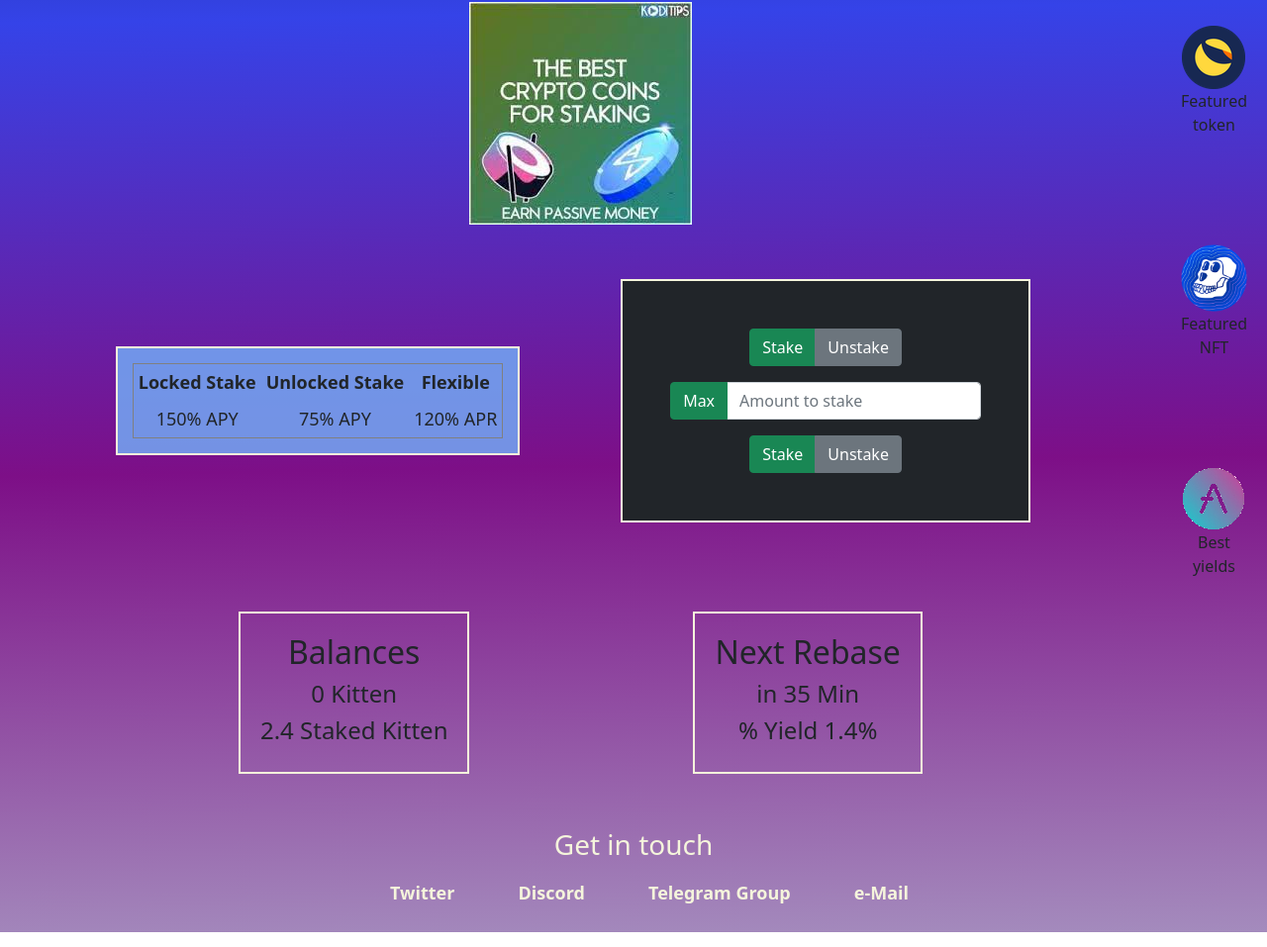
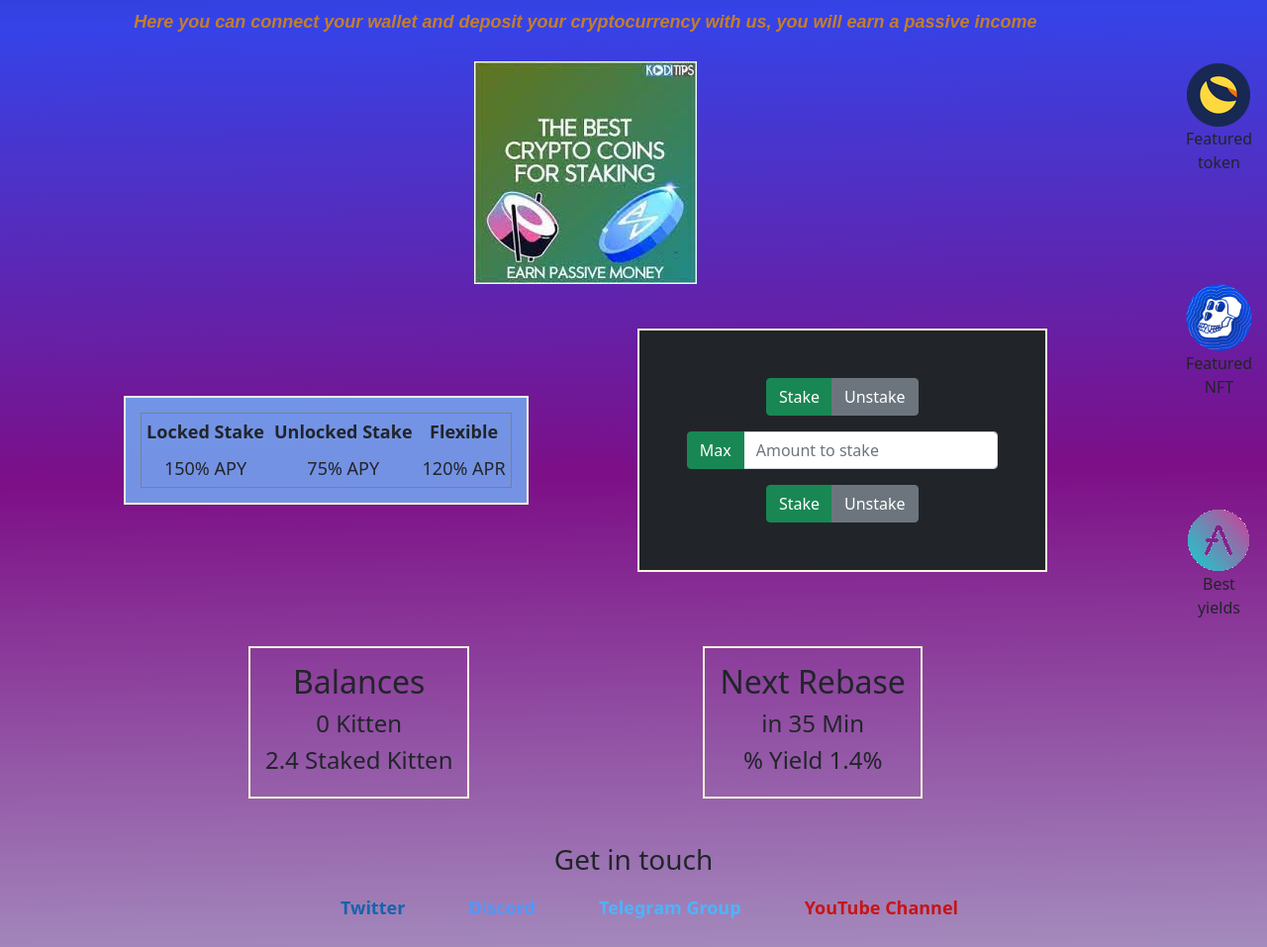
Before and after one commit to JuanWaldmann/CoderProject, a website: page pages/stake.html in a window 1280 px wide. Shown: the part 307-1264 px from the top of the page at 99% size. Drawn offline with nearby package versions, Linux system fonts and the light colour scheme.

Commit message:
se agrega mixin, extend, map, keywords, desc

```diff
--- a/pages/stake.html
+++ b/pages/stake.html
@@ -4,6 +4,14 @@
     <meta charset="UTF-8">
     <meta http-equiv="X-UA-Compatible" content="IE=edge">
     <meta name="viewport" content="width=device-width, initial-scale=1.0">
+
+    <!-- meta keywords -->
+    <meta name="keywords" content="passive income, yield, APY, APR, lock, flexible, earn">
+    <!-- meta description -->
+    <meta name="description" content="Stake your cryptocurrency with us and earn the best yield in the cryptospace, connect your wallet and start now">
+    <!-- favicon -->
+    <link rel="icon" href="">
+
     <title>Stake</title>
 
     <!-- Link al css de bootstrap -->
@@ -41,8 +49,8 @@
         <main>
             <section class="center">
                 <div>
-                    <h2>Welcome to the Stake</h2>
-                    <p>Here you can connect your wallet and deposit your cryptocurrency with us, you will earn a passive income</p>
+                    <h2 class="welcome">Welcome to the Stake</h2>
+                    <p class="welcomeSubtitle welcome">Here you can connect your wallet and deposit your cryptocurrency with us, you will earn a passive income</p>
                 </div>
                 <img src="../public/stakeWelcome.jpeg" alt="stake">
             </section>
@@ -124,10 +132,10 @@
         <div class="center">
                 <h3>Get in touch</h3>
             <ul>
-                <li>Twitter</li>
-                <li>Discord</li>
-                <li>Telegram Group</li>
-                <li>e-Mail</li>
+                <li class="colorTwitter">Twitter</li>
+                <li class="colorDiscord">Discord</li>
+                <li class="colorTelegram">Telegram Group</li>
+                <li class="colorYoutube">YouTube Channel</li>
             </ul>
 
         </div>
--- a/scss/styling.scss
+++ b/scss/styling.scss
@@ -1,27 +1,58 @@
 // variables
 
 $bg-color: linear-gradient(359deg, rgba(164,139,189,1) 0%, rgba(125,15,135,1) 38%, rgba(53,67,232,1) 74%, rgba(15,41,101,1) 100%);
-$footer-color: beige;
 $border: solid 2px beige;
-$margin: 20px;
-$padding: 20px;
+$margin: 15px;
+$padding: 15px;
 $border-radius: 30px;
 
+//mapas
+$contacto: (
+    Twitter: rgb(20, 101, 171),
+    Discord: rgb(79, 152, 249),
+    Telegram: rgb(76, 180, 255),
+    Youtube: rgb(200, 20, 20),
+);
+@each $platform, $color in $contacto {
+    .color#{$platform} {
+        color: $color;
+    }
+}
+//Extend
+.welcome {
+    font-size: 900;
+    font-style: italic;
+    color: rgb(196, 126, 42)
+}
+.welcomeSubtitle {
+    @extend .welcome;
+    font-family: Arial, Helvetica, sans-serif;
+    padding: 10px;
+    font-weight: 600;
+}
+// mixin
+@mixin spacing ($margin, $padding){
+    margin: $margin;
+    padding: $padding;
+}
 
 // comienza estilado principal
 header {
     grid-area: header;
-    padding: 10px;
+
     display: flex;
     align-items: center;
     justify-content: space-around;
+    @include spacing($padding,$margin)
 }
 nav {
     grid-area: nav;
 }
 nav div {
+
     display: flex;
     justify-content: center;
+    @include spacing($padding,$margin)
 }
 ul { list-style-type: none;
     li {
@@ -58,7 +89,6 @@ main {
 }
 footer {
     grid-area: footer;
-    color: $footer-color;
 }
 aside {
     display: none;
@@ -77,7 +107,7 @@ aside {
     ;
 }
 // animacion logo
-.logoFadeIn{
+.logoFadeIn {
     animation-name: fadeIn;
     animation-iteration-count: 2;
     animation-duration: 2s;
@@ -88,20 +118,20 @@ aside {
     text-align: center;
 }
 .swapFlex {
-    padding: 20px;
+
     display: flex;
     justify-content: stretch;
     align-items: center;
     flex-direction: column;
+
+    @include spacing($padding,$margin)
 }
 .swapMargin {
     background-color: rgba(115, 176, 249, 0.812);
-    padding: 15px;
-    margin: 5px;
+    @include spacing($padding,$margin)
 }
 .stakeFlex {
-    padding: 15px;
-    margin: 20px;
+
 
     display: flex;
     justify-content: center;
@@ -109,6 +139,7 @@ aside {
     flex-direction: column ;
     align-items: center;
     max-width: 100%;
+    @include spacing($padding,$margin)
 }
 .listFlex {
     display: flex;
```
Also changed, not shown: index.html (+19 -8 lines), pages/faq.html (+12 -6 lines), pages/farms.html (+14 -6 lines), pages/nft.html (+14 -5 lines), pages/swap.html (+12 -5 lines), README.md, css/main.css.
